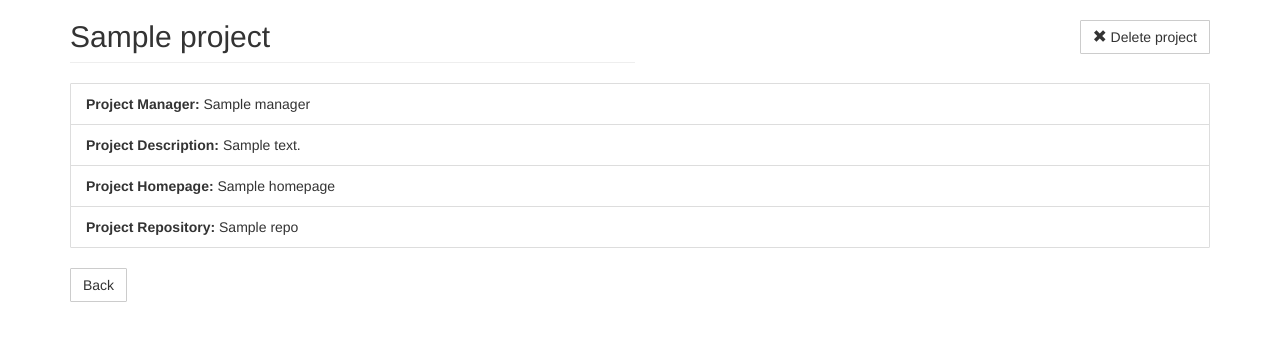
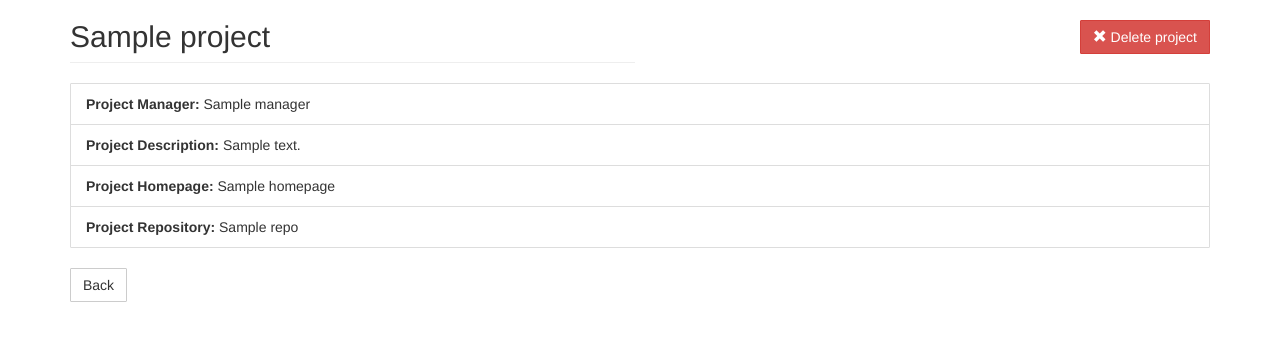
Before and after one commit to darrenburns/TeamProject3, a Django app: template templates/project_description.html in a window 1280 px wide. Shown: the part 52-393 px from the top of the page. Run offline with Django 3.2, Linux system fonts and the light colour scheme; the template is opened without the code that fills it: most values are stand-ins (such as "Sample title", 1, 10 or a date in 2020); parts of the project's set-up code (start-up, migrations or seed data) failed here and were passed over; some libraries are stand-ins or nearby versions.

Commit message:
project description with danger button

```diff
--- a/templates/project_description.html
+++ b/templates/project_description.html
@@ -11,7 +11,7 @@
             </div>
             <div class="col-sm-6">
                 <div class="btn-group pull-right" role="group">
-                    <button type="button" class="btn btn-default">
+                    <button type="button" class="btn btn-danger">
                         <span class="glyphicon glyphicon-remove"></span> Delete project
                     </button>
                     <br/>
```
